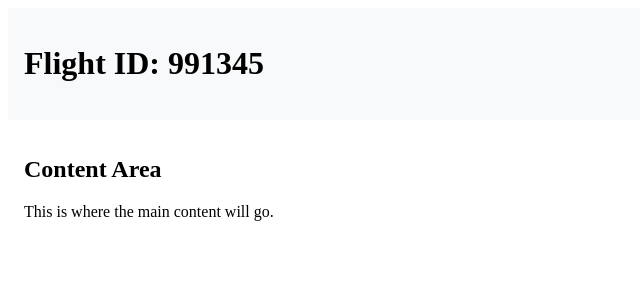
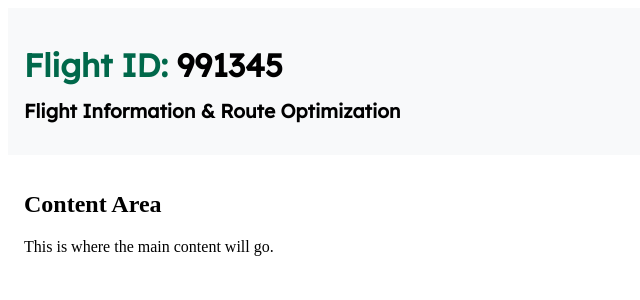
Before and after one commit to mongodb-industry-solutions/leafy_airline, a Next.js app in the folder airplanedashboard/: page /index1 in a window 1280 px wide. Shown: the top 300 px of the page, without its empty margins (0-640 px from the left). Built offline with nearby package versions, Linux system fonts and the light colour scheme.

Commit message:
header tweaks - page2

```diff
--- a/airplanedashboard/components/Layout.module.css
+++ b/airplanedashboard/components/Layout.module.css
@@ -1,4 +1,6 @@
 /* components/Layout.module.css */
+
+@import url('https://fonts.googleapis.com/css2?family=Lexend+Deca&display=swap');
 
 .container {
     display: flex;
@@ -12,6 +14,11 @@
     align-items: center;
     padding: 1rem;
     background-color: #f8f9fa;
+  }
+
+  .flightInfo {
+    display: flex;
+    flex-direction: column;
   }
 
   .headerText {
@@ -37,3 +44,20 @@
   .logo {
     width: 100px;
   }
+
+  .flightIdGreen {
+    color: #00684A; /* MongoDB green */
+    font-family: 'Lexend Deca', sans-serif;
+  }
+
+  .flightIdBlack {
+    color: black;
+    font-family: 'Lexend Deca', sans-serif;
+  }
+
+  .subHeader {
+    font-family: 'Lexend Deca', sans-serif;
+    color: black;
+    margin-top: -0.5rem;
+    font-size: 1.2rem;
+  }
--- a/airplanedashboard/components/Layout1.js
+++ b/airplanedashboard/components/Layout1.js
@@ -7,7 +7,13 @@ const Layout1 = ({ children }) => {
   return (
     <div className={styles.container}>
       <header className={styles.header}>
-        <h1>Flight ID: 991345</h1>
+        <div className={styles.flightInfo}>
+          <h1>
+            <span className={styles.flightIdGreen}>Flight ID: </span>
+            <span className={styles.flightIdBlack}>991345</span>
+          </h1>
+          <h2 className={styles.subHeader}>Flight Information & Route Optimization</h2>
+        </div>
         <Logo className={styles.logo} />
       </header>
       <div className={styles.main}>
```
